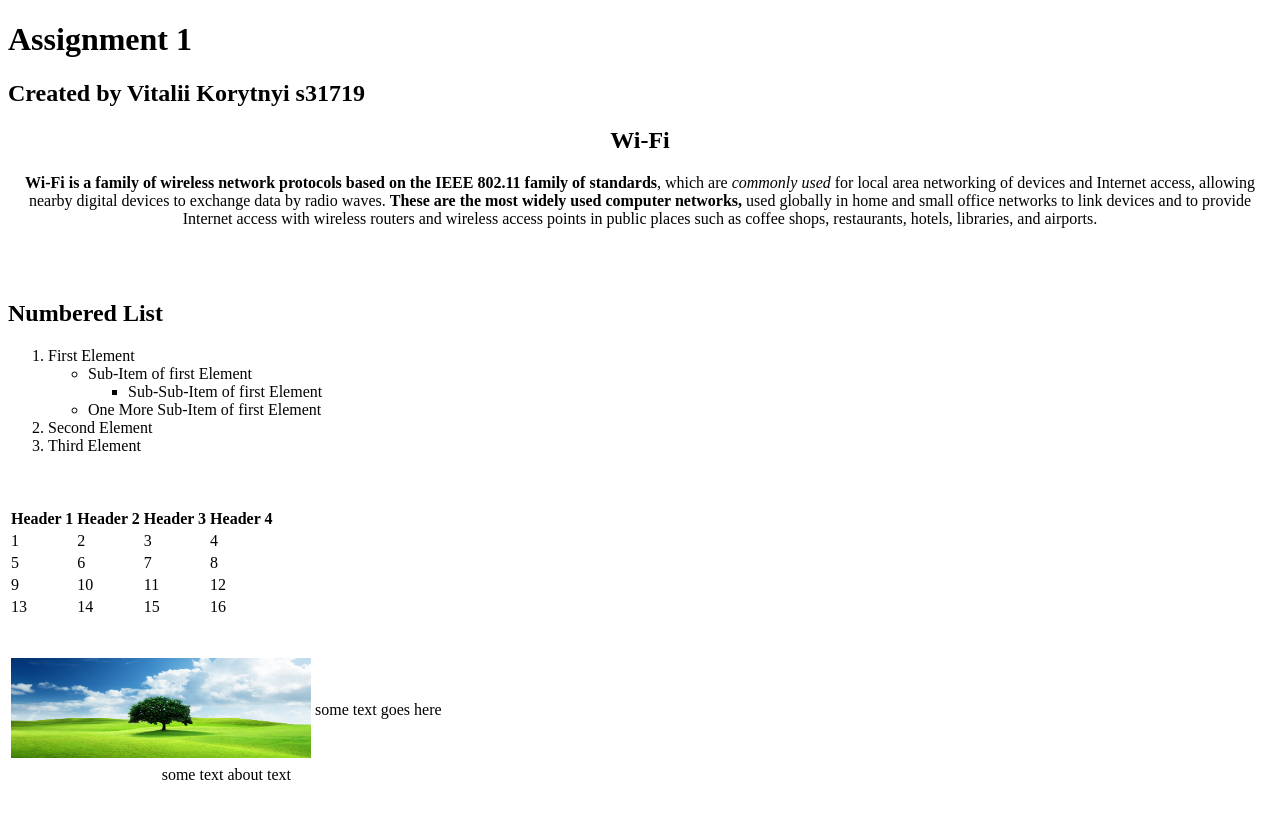
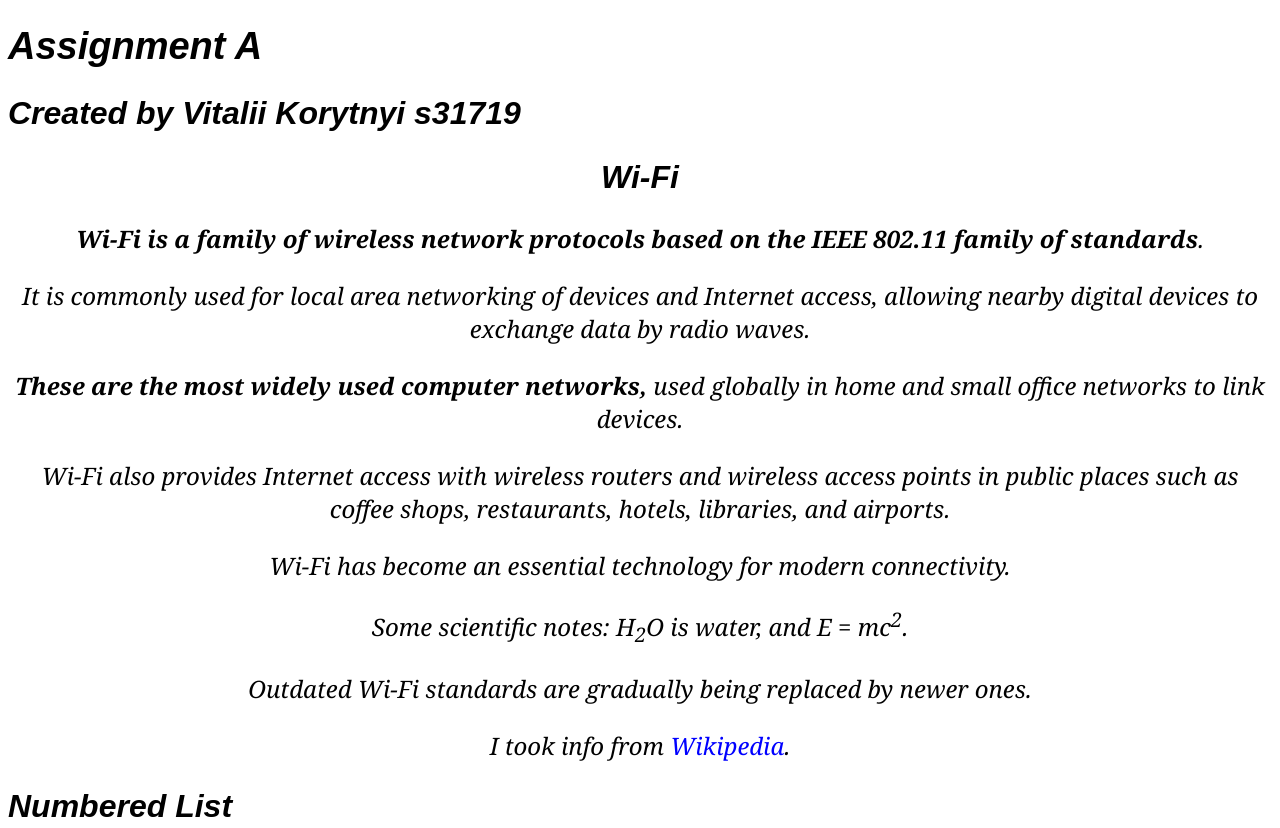
Before and after one commit to ovsidee/TIN, a plain HTML site: page 1/AssignmentA.html in a window 1280 px wide. Shown: the top 828 px of the page. Before the commit the page ends 800 px from the top, so only its background shows below. Drawn offline with Linux system fonts and the light colour scheme.

Commit message:
added styles for A, completed A and C assignments

```diff
--- a/1/AssignmentA.html
+++ b/1/AssignmentA.html
@@ -2,26 +2,49 @@
 <html lang="en">
 <head>
     <meta charset="UTF-8">
-    <meta content="author" name="Vitalii Korytnyi s31719">
+    <meta name="author" content="Vitalii Korytnyi s31719">
+    <link rel="stylesheet" href="/styles/AssignmentC.css">
     <title>Assignment 1</title>
 </head>
 <body>
     <header>
-        <h1>Assignment 1</h1>
+        <h1>Assignment A</h1>
         <h2>Created by Vitalii Korytnyi s31719</h2>
         <h2 style="text-align:center;">Wi-Fi</h2>
     </header>
-    <p style="text-align:center;">
-        <b>Wi-Fi is a family of wireless network protocols based on the IEEE 802.11 family of standards</b>,
-        which are <i>commonly used</i> for local area networking of devices and Internet access,
-        allowing nearby digital devices to exchange data by radio waves.
-        <strong>These are the most widely used computer networks,</strong>
-        used globally in home and small office networks to link devices and to provide
-        Internet access with wireless routers and wireless access points
-        in public places such as coffee shops, restaurants, hotels, libraries, and airports.
+    <p>
+        <b>Wi-Fi is a family of wireless network protocols based on the IEEE 802.11 family of standards</b>.
     </p>
-    <br>
-    <br>
+
+    <p>
+        It is <i>commonly used</i> for local area networking of devices and Internet access, allowing nearby digital devices to exchange data by radio waves.
+    </p>
+
+    <p>
+        <strong>These are the most widely used computer networks,</strong> used globally in home and small office networks to link devices.
+    </p>
+
+    <p>
+        Wi-Fi also provides Internet access with wireless routers and wireless access points in public places such as coffee shops, restaurants, hotels, libraries, and airports.
+    </p>
+
+    <p>
+        <em>Wi-Fi has become an essential technology for modern connectivity.</em>
+    </p>
+
+    <p>
+        Some scientific notes: H<sub>2</sub>O is water, and E = mc<sup>2</sup>.
+    </p>
+
+    <p>
+        Outdated Wi-Fi standards are gradually being replaced by newer ones.
+    </p>
+
+    <p>
+        I took info from <a href="https://en.wikipedia.org/wiki/Wi-Fi" target="_blank">Wikipedia</a>.
+    </p>
+
+
     <h2>Numbered List</h2>
         <ol>
             <li>
@@ -39,8 +62,6 @@
             <li>Second Element</li>
             <li>Third Element</li>
         </ol>
-    <br>
-    <br>
     <table>
         <tr>
             <th>Header 1</th>
@@ -73,8 +94,6 @@
             <td> 16 </td>
         </tr>
     </table>
-    <br>
-    <br>
     <table>
         <tr>
             <td> <img src="images/1.jpg" width="300" height="100"></td>
@@ -94,3 +113,10 @@
 <!--4. 4x5 table containing random data, with row of header cells-->
 <!--5. 2x2 table, with upper left cell containing an image, upper right - text,-->
 <!--bottom row should contain a single cell with 2 column width, also containing text-->
+
+<!--Assignment C – 2 pts-->
+<!--Create a CSS stylesheet for HTML page from Assignment A. It should meet the following requirements:-->
+<!--1. Define font style and size for paragraphs and headers-->
+<!--2. Define style and color of table borders-->
+<!--3. Remove underlines from links-->
+<!--4. Change the style of markers for unordered lists-->
--- /dev/null
+++ b/1/styles/AssignmentC.css
@@ -0,0 +1,47 @@
+h1 {
+    font-family: Arial, sans-serif;
+    font-size: 38px;
+    font-style: italic;
+}
+
+h2 {
+    font-family: Arial, sans-serif;
+    font-size: 32px;
+    font-style: italic;
+}
+
+p {
+    font-family: Georgia, serif;
+    font-size: 24px;
+    font-style: italic;
+    text-align: center;
+}
+
+table {
+    border-collapse: collapse;
+    margin-bottom: 20px;
+    border: 2px solid black;
+    padding: 8px;
+    text-align: center;
+}
+
+th, td {
+    border: 2px solid black;
+    padding: 8px;
+    text-align: center;
+}
+
+a {
+    text-decoration: none;
+    color: blue;
+}
+
+ul {
+    list-style-type: square;
+}
+ul ul {
+    list-style-type: circle;
+}
+ul ul ul {
+    list-style-type: square;
+}
```
